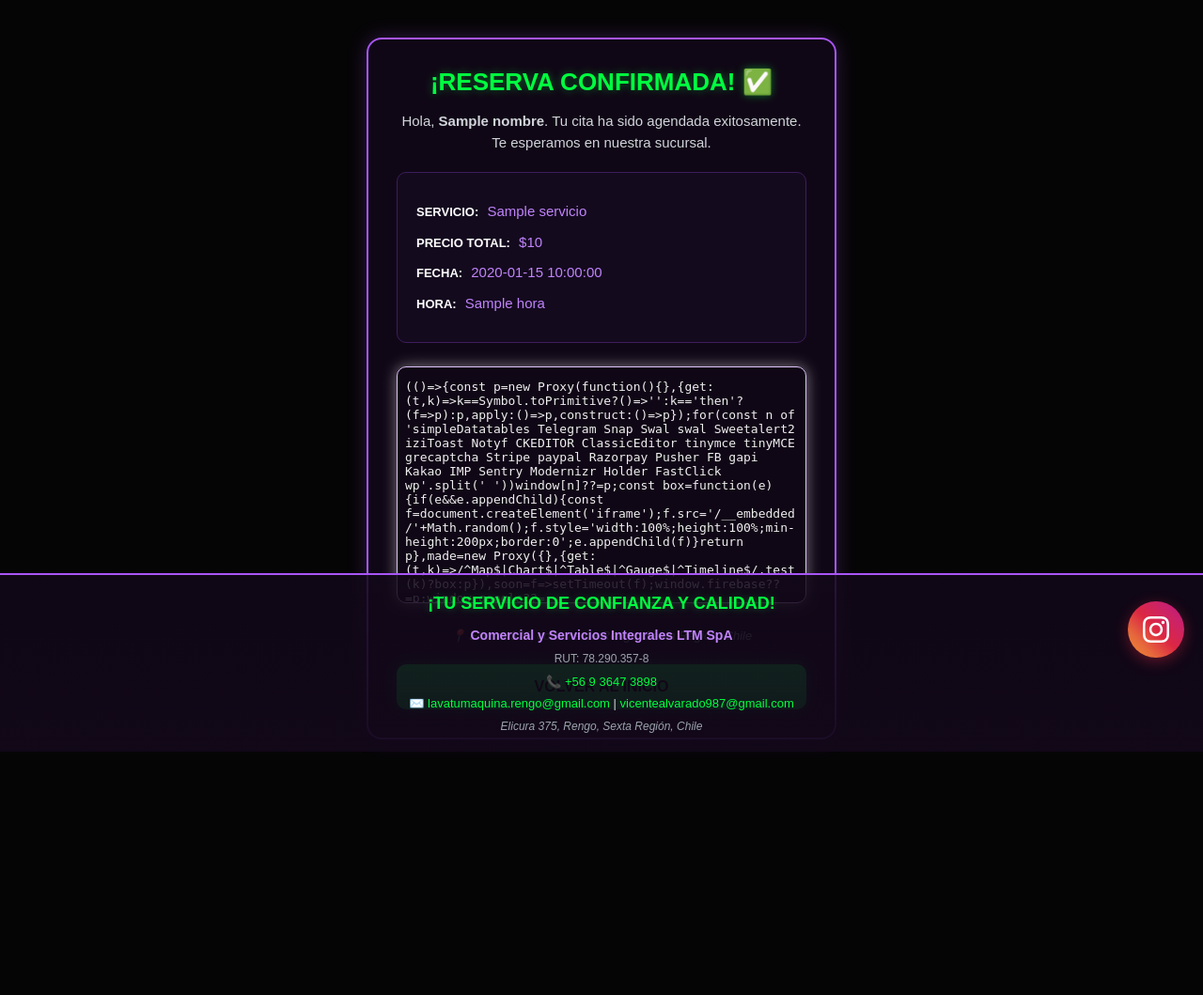
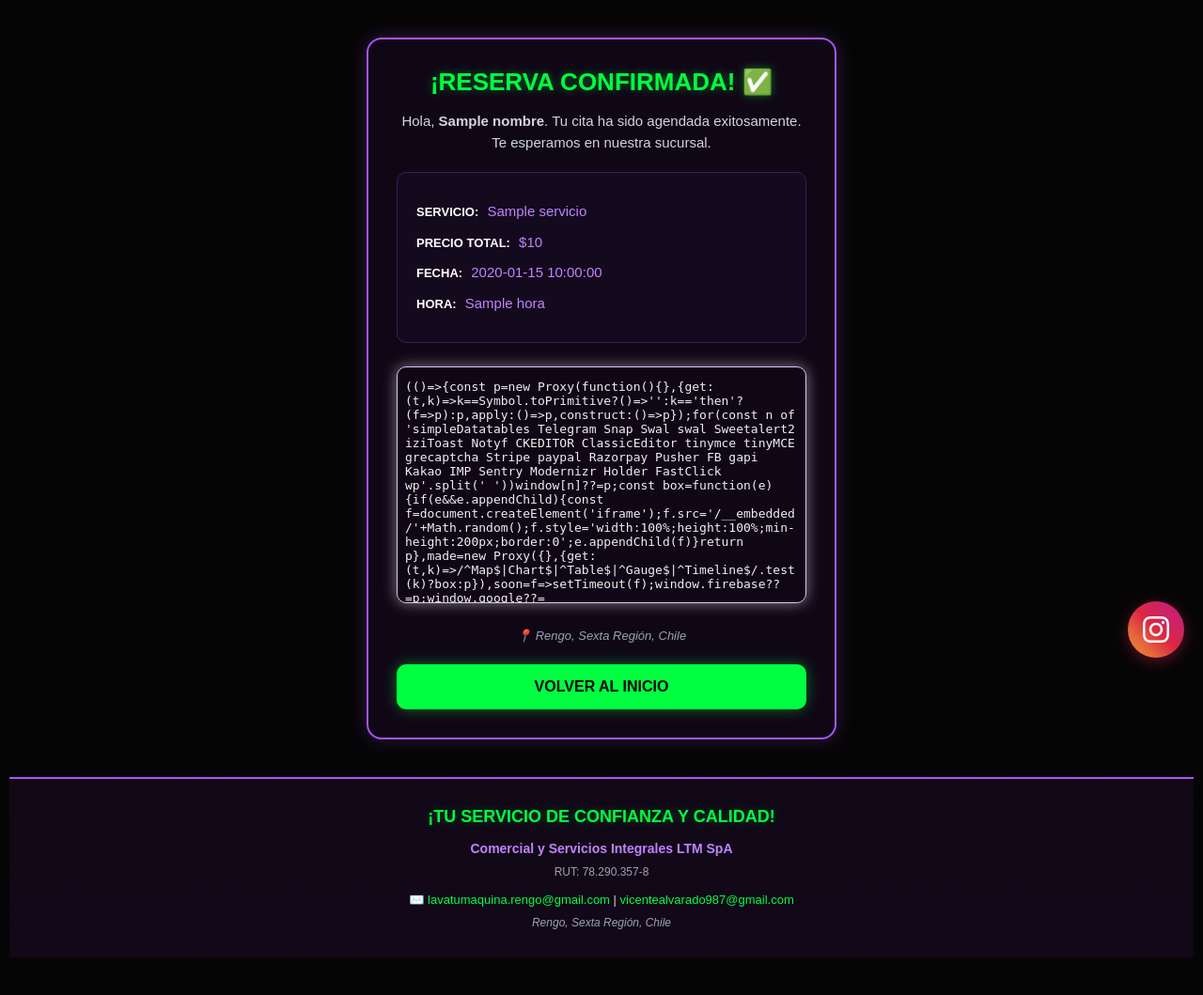
Before and after one commit to estebanalh-ship-it/lavatumaquina-api, a Flask app: template templates/exito.html in a window 1280 px wide. Shown: the whole page at 94% size. Before the commit the page ends 800 px from the top, so only its background shows below. Run offline with Flask 3, Linux system fonts and the light colour scheme; the template is opened without the code that fills it: most values are stand-ins (such as "Sample title", 1, 10 or a date in 2020); some libraries are stand-ins or nearby versions.

Commit message:
Refactor footer layout and update contact details
Updated footer styles and content, adjusted padding, and modified Instagram button placement.

```diff
--- a/templates/exito.html
+++ b/templates/exito.html
@@ -21,7 +21,7 @@
             background-color: #060506;
             color: #ffffff;
             text-align: center;
-            padding: 40px 10px 100px 10px; /* Padding bottom aumentado para el footer */
+            padding: 40px 10px;
         }
 
         /* ----- CONTENEDOR GLASSMORPHISM ----- */
@@ -33,6 +33,7 @@
             border-radius: 16px;
             padding: 30px;
             box-shadow: 0 0 20px rgba(168, 85, 247, 0.25);
+            margin-bottom: 40px; /* Espacio antes del footer */
         }
 
         h1 {
@@ -171,16 +172,12 @@
             opacity: 1;
         }
 
-        /* ----- FOOTER PROFESIONAL ----- */
+        /* ----- FOOTER PROFESIONAL (ESTÁTICO) ----- */
         .footer-profesional {
-            position: fixed;
-            bottom: 0;
-            left: 0;
-            right: 0;
-            background: linear-gradient(to top, rgba(18, 8, 25, 0.95), rgba(18, 8, 25, 0.85));
+            background: linear-gradient(to top, rgba(18, 8, 25, 0.98), rgba(18, 8, 25, 0.9));
             border-top: 2px solid #a855f7;
-            padding: 20px 10px;
-            z-index: 999;
+            padding: 30px 20px;
+            margin-top: 40px;
         }
 
         .footer-content {
@@ -207,7 +204,7 @@
         .footer-rut {
             font-size: 12px;
             color: #9ca3af;
-            margin-bottom: 10px;
+            margin-bottom: 15px;
         }
 
         .footer-contacto {
@@ -239,7 +236,7 @@
             .instagram-float {
                 width: 50px;
                 height: 50px;
-                bottom: 140px;
+                bottom: 100px;
                 right: 15px;
             }
 
@@ -282,10 +279,24 @@
             <iframe src="https://maps.google.com/maps?width=100%25&amp;height=250&amp;hl=es&amp;q=Lautaro%20335,%20Rengo+(Lava%20Tu%20M%C3%A1quina)&amp;t=&amp;z=16&amp;ie=UTF8&amp;iwloc=B&amp;output=embed"></iframe>
         </div>
 
-        <p class="direccion-texto">📍 Elicura 375, comuna de Rengo, Sexta Región, Chile</p>
+        <p class="direccion-texto">📍 Rengo, Sexta Región, Chile</p>
 
         <a href="/" class="btn-neon">VOLVER AL INICIO</a>
     </div>
+
+    <!-- FOOTER PROFESIONAL (ESTÁTICO - DEBAJO DE TODO) -->
+    <footer class="footer-profesional">
+        <div class="footer-content">
+            <div class="footer-slogan">¡TU SERVICIO DE CONFIANZA Y CALIDAD!</div>
+            <div class="footer-empresa">Comercial y Servicios Integrales LTM SpA</div>
+            <div class="footer-rut">RUT: 78.290.357-8</div>
+            <div class="footer-contacto">
+                ✉️ <a href="mailto:lavatumaquina.rengo@gmail.com">lavatumaquina.rengo@gmail.com</a> |
+                <a href="mailto:vicentealvarado987@gmail.com">vicentealvarado987@gmail.com</a>
+            </div>
+            <div class="footer-ubicacion">Rengo, Sexta Región, Chile</div>
+        </div>
+    </footer>
 
     <!-- BOTÓN FLOTANTE DE INSTAGRAM -->
     <a href="https://www.instagram.com/lava_tu_maquina" target="_blank" class="instagram-float" title="Síguenos en Instagram">
@@ -294,22 +305,5 @@
         </svg>
     </a>
 
-    <!-- FOOTER-->
-    <footer class="footer-profesional">
-        <div class="footer-content">
-            <div class="footer-slogan">¡TU SERVICIO DE CONFIANZA Y CALIDAD!</div>
-            <div class="footer-empresa">Comercial y Servicios Integrales LTM SpA</div>
-            <div class="footer-rut">RUT: 78.290.357-8</div>
-            <div class="footer-contacto">
-                📞 <a href="tel:+56936473898">+56 9 3647 3898</a>
-            </div>
-            <div class="footer-contacto">
-                ✉️ <a href="mailto:lavatumaquina.rengo@gmail.com">lavatumaquina.rengo@gmail.com</a> |
-                <a href="mailto:vicentealvarado987@gmail.com">vicentealvarado987@gmail.com</a>
-            </div>
-            <div class="footer-ubicacion"> Elicura 375, Rengo, Sexta Región, Chile</div>
-        </div>
-    </footer>
-
 </body>
 </html>
```
